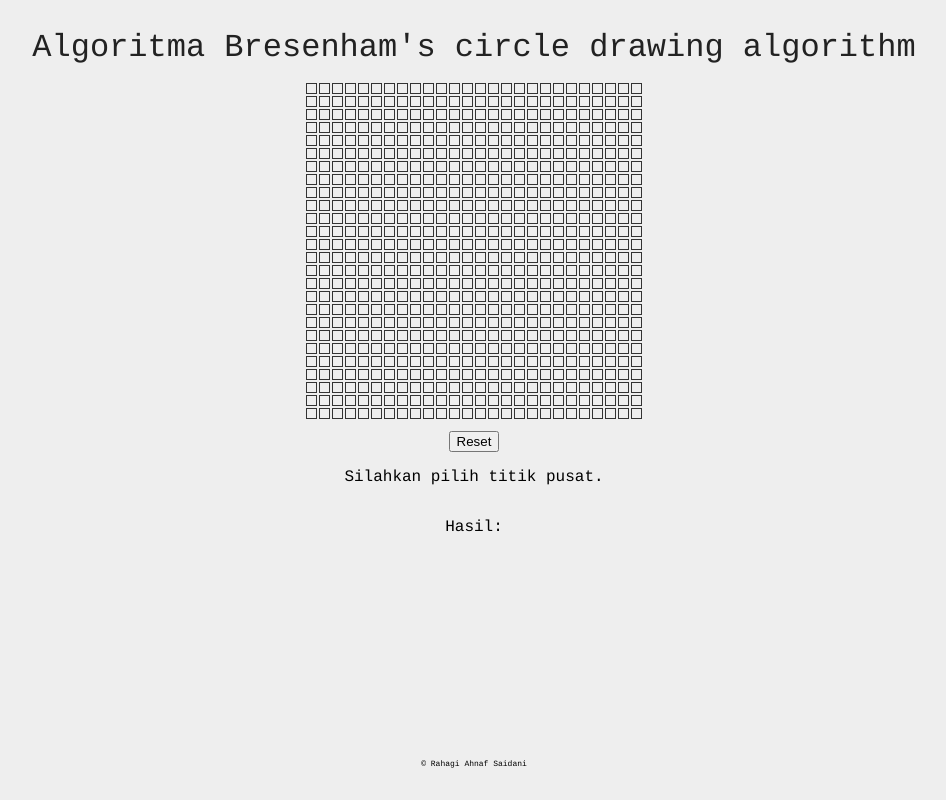
After one commit to cytopz/grafikom-visualizer, a PHP site: page /algo/bresen-circle.html in a window 1280 px wide. The commit adds this page. Shown: the whole page, without its empty margins (166-1112 px from the left). Run offline with PHP 8.4, Linux system fonts and the light colour scheme.

Commit message:
add new circle drawing algorithm

```diff
--- /dev/null
+++ b/algo/bresen-circle.html
@@ -0,0 +1,33 @@
+<!doctype html>
+<html lang="en">
+    <head>
+        <meta charset="UTF-8"/>
+        <title>GRAFIKOM Visualizer</title>
+        <link rel="stylesheet" href="../css/style.css" type="text/css" media="screen" />
+        <link rel="shortcut icon" href="../favicon.png" type="image/png" media="screen" />
+    </head>
+    <body>
+        <algo id="bresenhamCircle"></algo>
+        <div class="container">
+            <h1>Algoritma Bresenham's circle drawing algorithm</a></h1>
+            <div class="table-container">
+
+            </div>
+            <div class="reset">
+                <button type="button" onclick=reset(true)>Reset</button>
+            </div>
+            <p>Silahkan pilih titik pusat.</p>
+            <div class="selected-point">
+
+            </div>
+            <p>Hasil: </p>
+            <div class="result">
+
+            </div>
+            <footer>
+                &copy; Rahagi Ahnaf Saidani
+            </footer>
+        </div>
+        <script src="../js/main.js"></script>
+    </body>
+</html>
--- a/css/style.css
+++ b/css/style.css
@@ -38,6 +38,12 @@ footer {
     margin-top: auto;
 }
 
+.subtitle > p{
+    color: #222;
+    margin-bottom: 7px;
+    font-weight: 900;
+}
+
 .links {
     width: 50%;
     text-align: center;
--- a/js/main.js
+++ b/js/main.js
@@ -46,6 +46,42 @@ const Algo = {
             if (e2 <= dx) { err += dx; y += sy; };
         }
         showResult(points);
+    },
+    bresenhamCircle: (radius) => {
+        const fill8Octants = (center, point) => {
+            let xc = center[0],
+                yc = center[1],
+                x = point[0],
+                y = point[1];
+            console.log(xc, yc, x, y);
+            try {
+                fillPixel(document.getElementById(`${xc+x},${yc+y}`), green);
+                fillPixel(document.getElementById(`${xc-x},${yc+y}`), green);
+                fillPixel(document.getElementById(`${xc+x},${yc-y}`), green);
+                fillPixel(document.getElementById(`${xc-x},${yc-y}`), green);
+                fillPixel(document.getElementById(`${xc+x},${yc+y}`), green);
+                fillPixel(document.getElementById(`${xc-x},${yc+y}`), green);
+                fillPixel(document.getElementById(`${xc+x},${yc-y}`), green);
+                fillPixel(document.getElementById(`${xc-x},${yc-y}`), green);
+            }
+            catch(err) {
+                return;
+            }
+        }
+        let center = [point[0][0], point[0][1]];
+        let x = 0;
+        let y = radius;
+        let d = 3 - 2 * radius;
+        while (y >= x) {
+            x++;
+            if (d > 0) {
+                y--;
+                d += 4 * (x - y) +10;
+            } else {
+                d += 4 * x + 6;
+            }
+            fill8Octants(center, [x, y]);
+        }
     }
 }
 
@@ -87,8 +123,15 @@ const select = (x, y) => {
     selectedPoint++;
     point.push([x, y]);
     document.querySelector('.selected-point').innerHTML += `<b>(${x}, ${y}) </b>`
-    if (selectedPoint >= 2) {
-        Algo[algo]();
+    console.log(algo);
+    if (algo != "bresenhamCircle") {
+        if (selectedPoint >= 2) {
+            Algo[algo]();
+            reset();
+        }
+    } else {
+        const radius = prompt("Masukkan radius: ");
+        Algo[algo](parseInt(radius));
         reset();
     }
 }
```
Also changed, not shown: home.html (+5 -2 lines).
